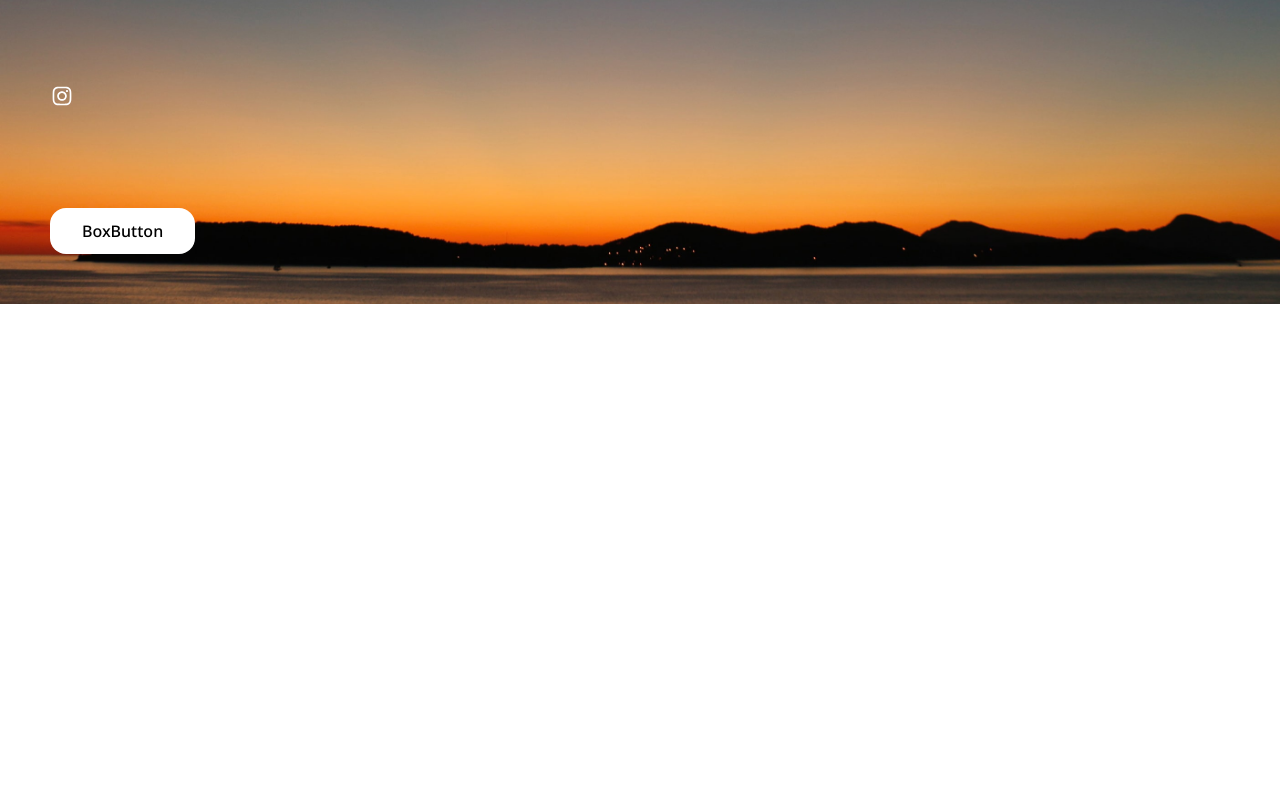
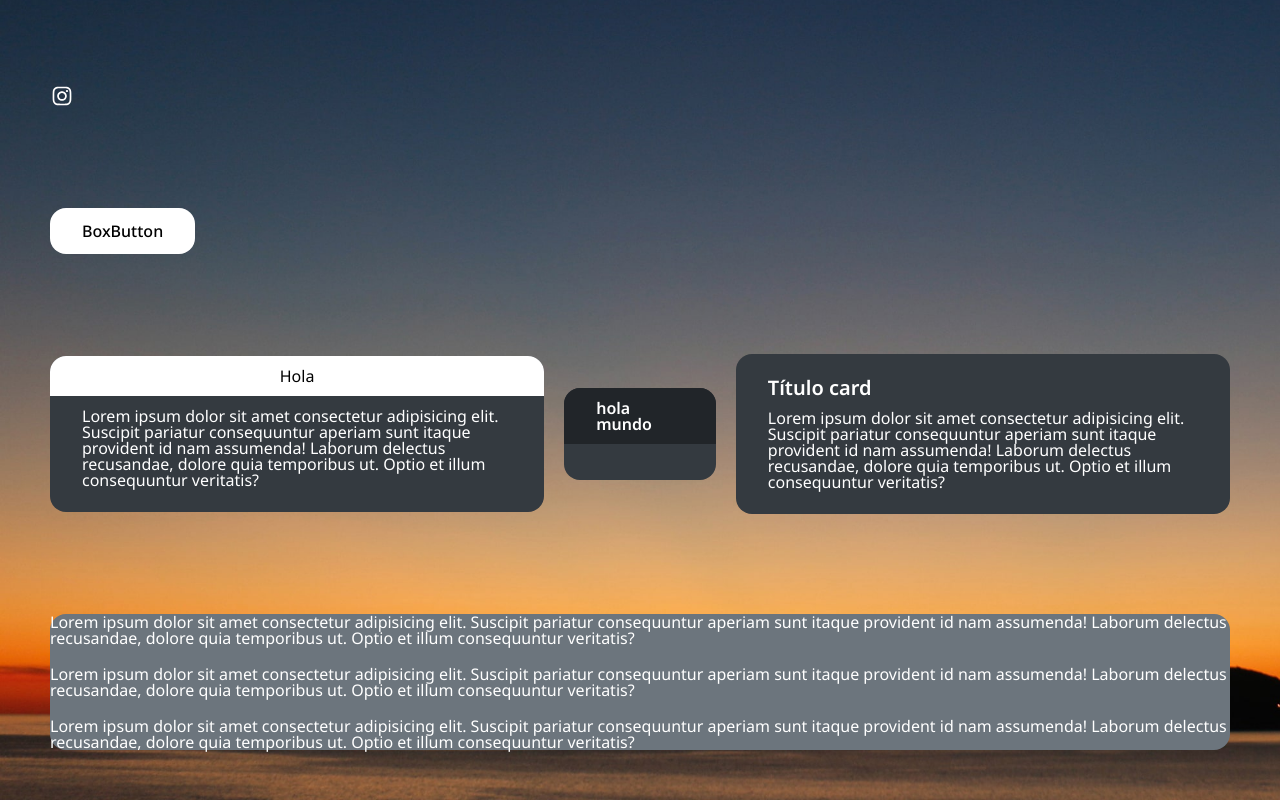
Before and after one commit to emilianovaccaro/Tasky, a React (Vite) app in the folder client/: page / in a window 1280 px wide. Shown: the part 852-1652 px from the top of the page. Before the commit the page ends 1156 px from the top, so only its background shows below. Built offline with nearby package versions, Linux system fonts and the light colour scheme.

Commit message:
More components made

```diff
--- a/client/src/app/theme.js
+++ b/client/src/app/theme.js
@@ -9,7 +9,8 @@ export const styles = {
   padding: {
     small: '8px 16px',
     medium: '12px 32px',
-    large: '32px 64px'
+    large: '24px 32px',
+    extraLarge: '32px 64px'
   },
 
   borderRadius: {
@@ -35,6 +36,7 @@ export const styles = {
   colors: {
     white: '#FFFFFF',
     black: '#000000',
+    primaryDark: '#343A40',
     red: '#FF4343',
     lightblue: '#70D6FF',
     yellow: '#FFD670',
--- /dev/null
+++ b/client/src/components/Card/Card.jsx
@@ -0,0 +1,39 @@
+import React from 'react'
+import styled from 'styled-components'
+import { SubTitle } from '../Text/SubTitle'
+
+export const Card = ( {children, headerChildren, SubTitleText, defaultColor} ) => {
+  return(
+    <CardContainer defaultColor={defaultColor}>
+      {
+        headerChildren ?
+          <CardHeader defaultColor={defaultColor}>
+            {headerChildren}
+          </CardHeader> :
+          <SubTitle marginBottom={'12px'}>{SubTitleText}</SubTitle>
+      }
+      {children}
+    </CardContainer>
+  )
+}
+
+const CardContainer = styled.div`
+  padding: ${p => p.theme.styles.padding.large};
+  border-radius: ${p => p.theme.styles.borderRadius.medium};
+  background-color: ${({theme}) => theme.mode.primary};
+  background-color: ${p => p.defaultColor && p.theme.styles.colors.primaryDark};
+`
+
+const CardHeader = styled.div`
+  display: flex;
+  align-items: center;
+  justify-content: center;
+  width: 100%;
+  margin-top: -24px;
+  margin-left: -32px;
+  margin-bottom: 12px;
+  padding: ${p => p.theme.styles.padding.medium};
+  border-radius: ${p => p.theme.styles.borderRadius.medium} ${p => p.theme.styles.borderRadius.medium} 0 0 ;
+  background-color: ${({theme}) => theme.mode.secondary};
+  background-color: ${p => p.defaultColor && p.theme.styles.colors.white};
+`
--- /dev/null
+++ b/client/src/components/Card/TaskCard.jsx
@@ -0,0 +1,32 @@
+import React from 'react'
+import styled from 'styled-components'
+
+export const TaskCard = ( {children, defaultColor} ) => {
+  return(
+    <CardContainer defaultColor={defaultColor}>
+      <SideColor />
+      <CardChildren>
+        {children}
+      </CardChildren>
+    </CardContainer>
+  )
+}
+
+const CardContainer = styled.div`
+  display: flex;
+  align-items: center;
+  border-radius: ${p => p.theme.styles.borderRadius.medium};
+  background-color: ${({theme}) => theme.mode.tertiary};
+`
+
+const SideColor = styled.div`
+  border-radius: ${p => p.theme.styles.borderRadius.medium} 0 0 ${p => p.theme.styles.borderRadius.medium};
+  background-color: red;
+  height: 100%;
+`
+
+const CardChildren = styled.div`
+  display: flex;
+  flex-direction: column;
+  gap: 20px;
+`
--- a/client/src/components/Icon.jsx
+++ b/client/src/components/Icon.jsx
@@ -12,7 +12,7 @@ export const Icon = styled.svg`
   vertical-align: middle;
   ${p => getSize(p)}
 
-  color: ${ p => p.white && p.theme.styles.colors.white};
+  color: ${p => p.white && p.theme.styles.colors.white};
 `
 
 const getSize = ({ size = 24 }) => css`
--- a/client/src/components/Text/SubTitle.jsx
+++ b/client/src/components/Text/SubTitle.jsx
@@ -9,4 +9,5 @@ export const SubTitle = styled.h3`
   text-decoration: ${p => p.button && 'underline'};
   cursor: ${p => p.button && 'pointer'};
   display: ${p => p.icon && 'inline-block'};
+  margin-bottom: ${p => p.marginBottom};
 `
--- a/client/src/pages/Home.jsx
+++ b/client/src/pages/Home.jsx
@@ -10,6 +10,8 @@ import { TextButtonSmall } from '../components/Button/TextButtonSmall'
 import { TextButtonMedium } from '../components/Button/TextButtonMedium'
 import { IconButton } from '../components/Button/IconButton'
 import { BoxButton } from '../components/Button/BoxButton'
+import { Card } from '../components/Card/Card'
+import { TaskCard } from '../components/Card/TaskCard'
 
 export const Home = () => {
   return (
@@ -49,11 +51,27 @@ export const Home = () => {
         <TextButtonMedium lowOpacity><Icon as={icons.instagram} />Text Button Medium Icon Left low Opacity</TextButtonMedium>
       </div>
       <div style={{'padding': '50px', 'display': 'flex', 'gap': '20px' , 'alignItems': 'center'}}>
-        <IconButton><Icon as={icons.instagram} white /></IconButton>
+        <IconButton><Icon as={icons.instagram} white={'white'} /></IconButton>
       </div>
       <div style={{'padding': '50px', 'display': 'flex', 'gap': '20px' , 'alignItems': 'center'}}>
         <BoxButton><Label black medium>BoxButton</Label></BoxButton>
       </div>
+      <div style={{'padding': '50px', 'display': 'flex', 'gap': '20px' , 'alignItems': 'center'}}>
+        <Card headerChildren={'Hola'} defaultColor>
+          <Label>Lorem ipsum dolor sit amet consectetur adipisicing elit. Suscipit pariatur consequuntur aperiam sunt itaque provident id nam assumenda! Laborum delectus recusandae, dolore quia temporibus ut. Optio et illum consequuntur veritatis?</Label>
+        </Card>
+        <Card headerChildren={<Label semiBold>hola mundo</Label>} />
+        <Card SubTitleText={'Título card'}>
+          <Label>Lorem ipsum dolor sit amet consectetur adipisicing elit. Suscipit pariatur consequuntur aperiam sunt itaque provident id nam assumenda! Laborum delectus recusandae, dolore quia temporibus ut. Optio et illum consequuntur veritatis?</Label>
+        </Card>
+      </div>
+      <div style={{'padding': '50px', 'display': 'flex', 'gap': '20px' , 'alignItems': 'center'}}>
+        <TaskCard defaultColor>
+          <Label>Lorem ipsum dolor sit amet consectetur adipisicing elit. Suscipit pariatur consequuntur aperiam sunt itaque provident id nam assumenda! Laborum delectus recusandae, dolore quia temporibus ut. Optio et illum consequuntur veritatis?</Label>
+          <Label>Lorem ipsum dolor sit amet consectetur adipisicing elit. Suscipit pariatur consequuntur aperiam sunt itaque provident id nam assumenda! Laborum delectus recusandae, dolore quia temporibus ut. Optio et illum consequuntur veritatis?</Label>
+          <Label>Lorem ipsum dolor sit amet consectetur adipisicing elit. Suscipit pariatur consequuntur aperiam sunt itaque provident id nam assumenda! Laborum delectus recusandae, dolore quia temporibus ut. Optio et illum consequuntur veritatis?</Label>
+        </TaskCard>
+      </div>
     </>
   )
 }
```
